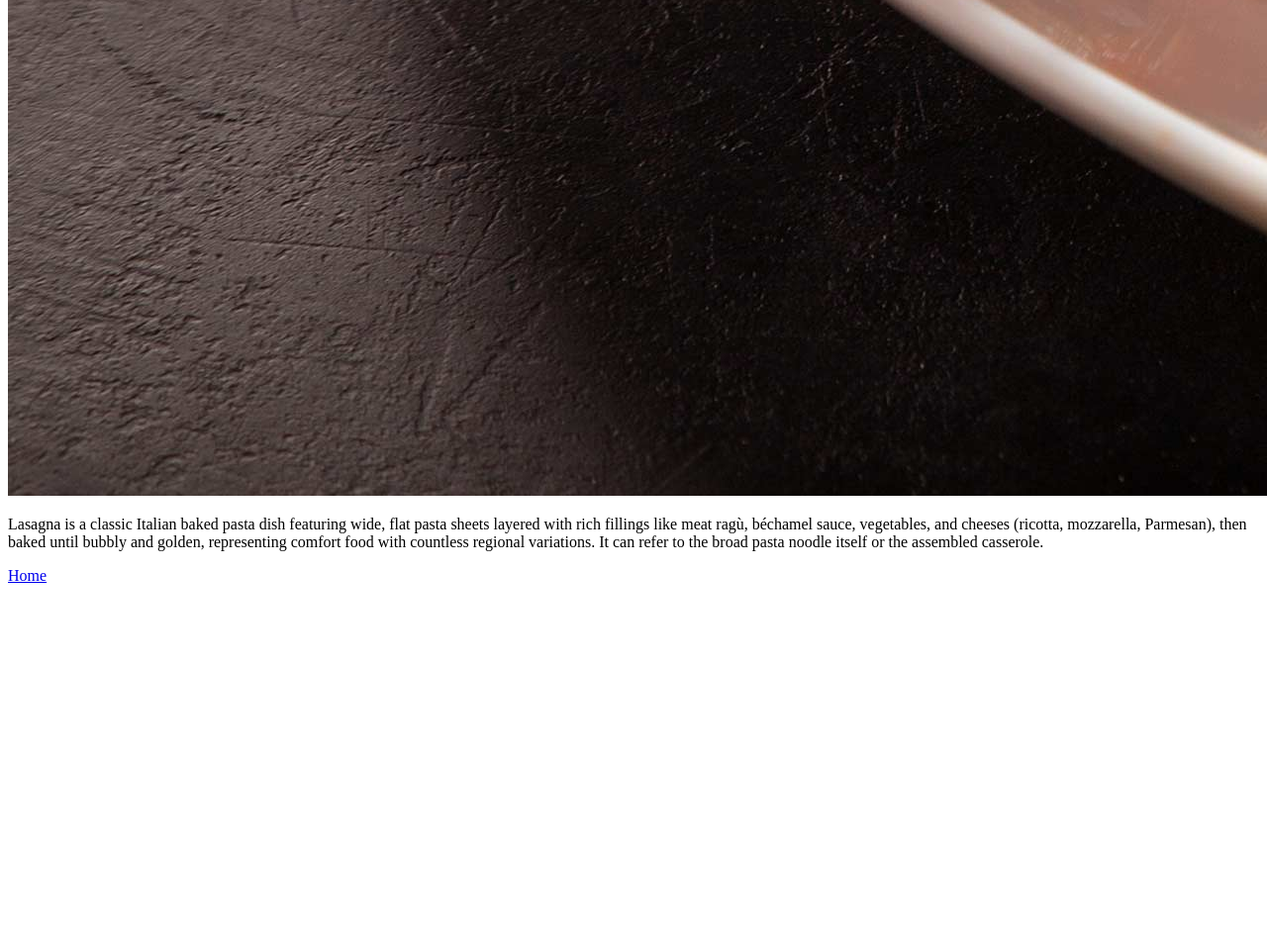
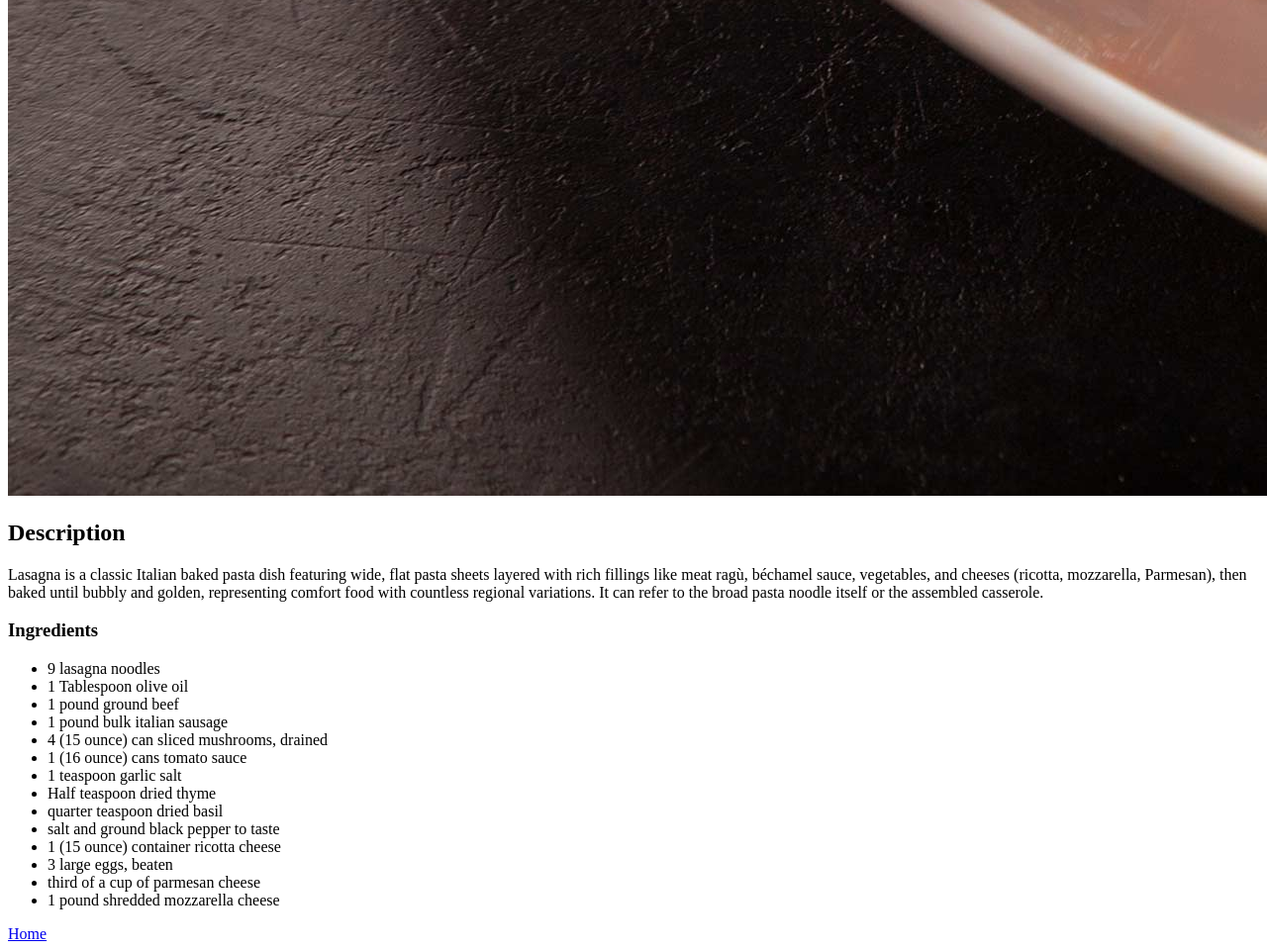
Before and after one commit to lewisdwilliams1990-ctrl/odin-recipes, a plain HTML site: page recipes/lasagna.html in a window 1280 px wide. Shown: the part 1883-2844 px from the top of the page at 99% size. Before the commit the page ends 2482 px from the top, so only its background shows below. Drawn offline with Linux system fonts and the light colour scheme.

Commit message:
Added a header with for ingredients follow by unordered list of ingredients required Added a link to go back to index  Please enter the commit message for your changes. Lines starting

```diff
--- a/recipes/lasagna.html
+++ b/recipes/lasagna.html
@@ -8,7 +8,25 @@
 <body>
     <h1>Lasagne</h1>
     <img src="../images/lasagna.jpg" alt="Lasagne finished product">
+    <h2>Description</h2>
     <p>Lasagna is a classic Italian baked pasta dish featuring wide, flat pasta sheets layered with rich fillings like meat ragù, béchamel sauce, vegetables, and cheeses (ricotta, mozzarella, Parmesan), then baked until bubbly and golden, representing comfort food with countless regional variations. It can refer to the broad pasta noodle itself or the assembled casserole. </p>
+    <h3>Ingredients</h3>
+    <ul>
+        <li>9 lasagna noodles</li>
+        <li>1 Tablespoon olive oil</li>
+        <li>1 pound ground beef</li>
+        <li>1 pound bulk italian sausage</li>
+        <li>4 (15 ounce) can sliced mushrooms, drained</li>
+        <li>1 (16 ounce) cans tomato sauce</li>
+        <li>1 teaspoon garlic salt</li>
+        <li>Half teaspoon dried thyme</li>
+        <li>quarter teaspoon dried basil</li>
+        <li>salt and ground black pepper to taste</li>
+        <li>1 (15 ounce) container ricotta cheese</li>
+        <li>3 large eggs, beaten</li>
+        <li>third of a cup of parmesan cheese</li>
+        <li>1 pound shredded mozzarella cheese</li>
+    </ul>
     <a href="../index.html">Home</a>
 </body>
 </html>
```
